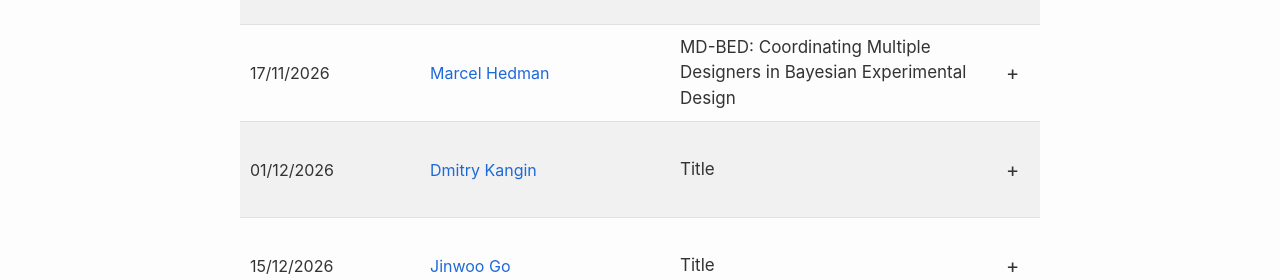
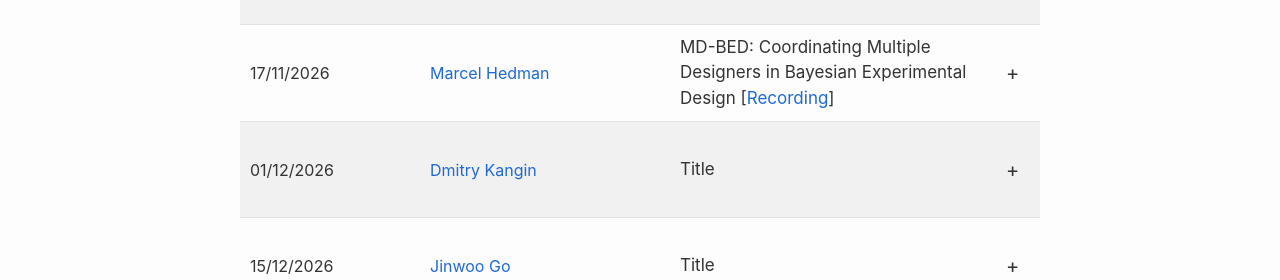
Before and after one commit to bayesiandesign/seminar, a Jekyll site: the page built from schedule.html, in a window 1280 px wide. Shown: the part 490-770 px from the top of the page. Built offline with Jekyll 4.4.1, drawn with Linux system fonts in a browser that asks for light colours; nearby versions of some CDN libraries.

Commit message:
Fix seminar recording links in schedule.html

```diff
--- a/schedule.html
+++ b/schedule.html
@@ -34,9 +34,7 @@ permalink: /schedule/
             </div>
 
             <div class="seminar-title">
-                Conditioning Gaussian Processes on Almost Anything [<a href="https://youtu.be/lHwfrYwFHNY?si=G3j6Ned8tCfdl8-V">Recording</a>]
-
-
+                Conditioning Gaussian Processes on Almost Anything [<a href="https://youtu.be/lHwfrYwFHNY">Recording</a>]
             </div>
 
             <div class="seminar-expand">
@@ -68,7 +66,7 @@ permalink: /schedule/
             </div>
 
             <div class="seminar-title">
-                MD-BED: Coordinating Multiple Designers in Bayesian Experimental Design
+                MD-BED: Coordinating Multiple Designers in Bayesian Experimental Design [<a href="https://youtu.be/mLx0vXv_IMs">Recording</a>]
             </div>
 
             <div class="seminar-expand">
```
